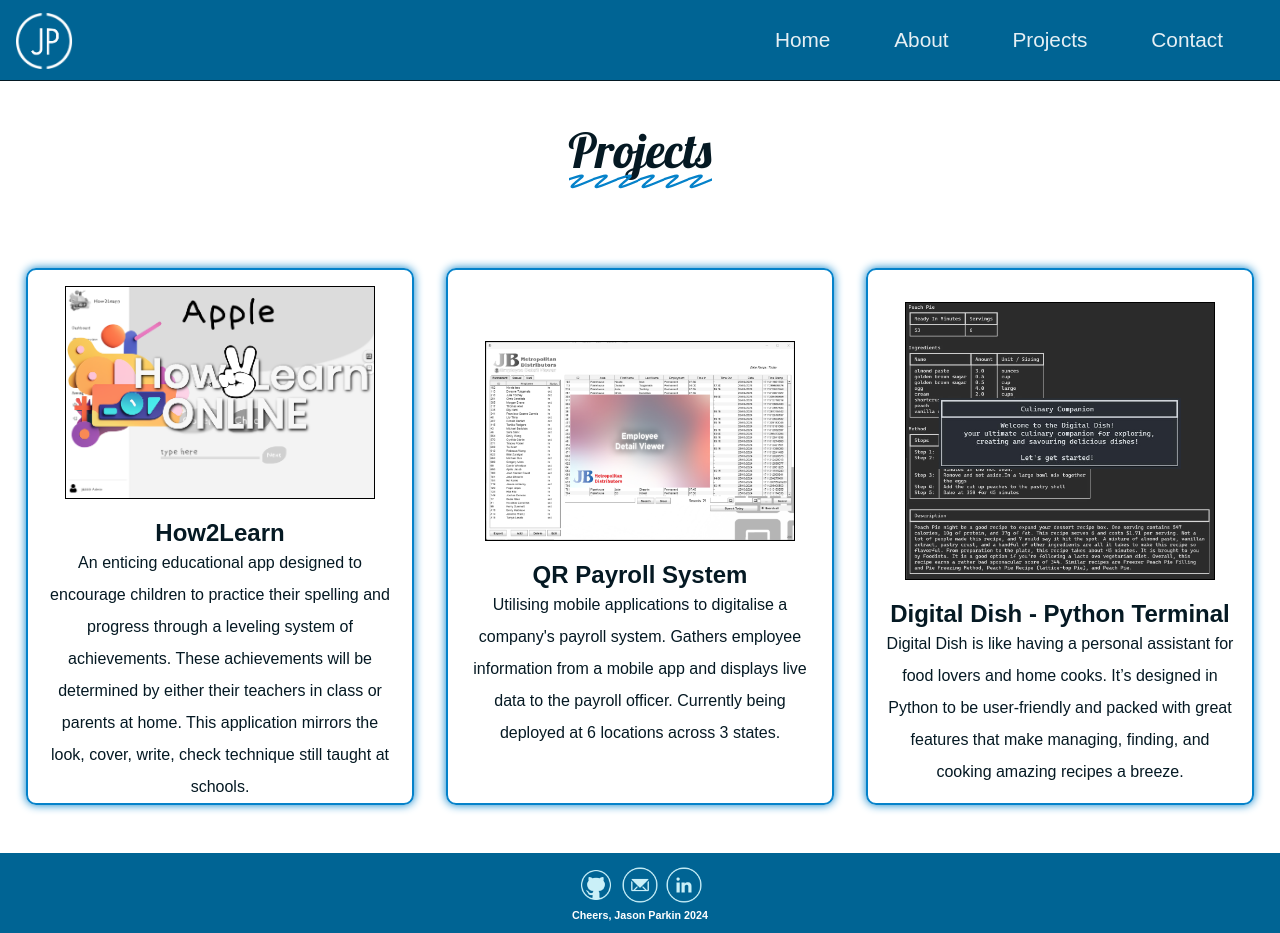
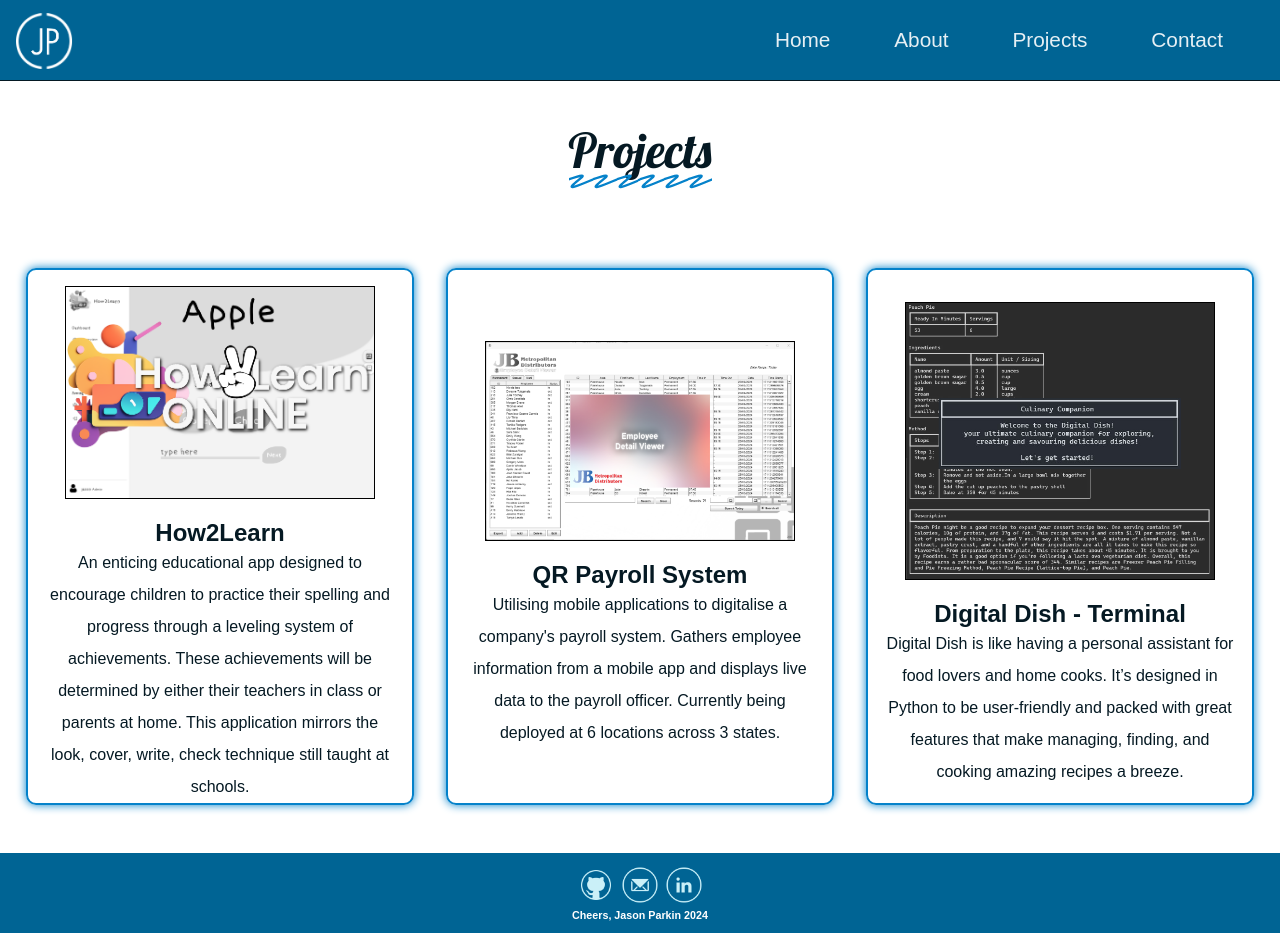
Before and after one commit to jay-parkin/Portfolio, a plain HTML site: page pages/projects.html in a window 1280 px wide. Drawn offline with nearby package versions, Linux system fonts and the light colour scheme; a web font is replaced by a local one.

```diff
--- a/pages/projects.html
+++ b/pages/projects.html
@@ -85,7 +85,7 @@
             <section class="project">
                 <a href="https://github.com/jay-parkin/Terminal-App-Python"><img src="../assets/digital_dish.png"
                         alt="Digital Dish Logo"></a>
-                <h2>Digital Dish - Python Terminal</h2>
+                <h2>Digital Dish - Terminal</h2>
                 <p>Digital Dish is like having a personal assistant for food lovers and home cooks. It’s designed in
                     Python to be user-friendly and packed with great features that make managing, finding, and cooking
                     amazing recipes a breeze.</p>
```
